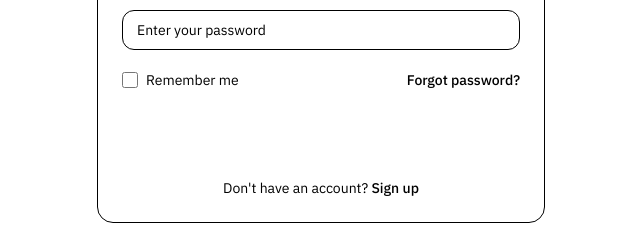
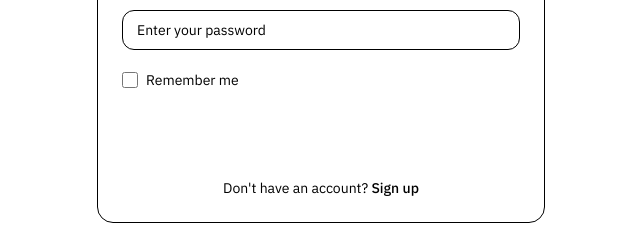
Before and after one commit to stagsz/AuditFlow, a Next.js app in the folder frontend/: page /login in a window 1280 px wide. Shown: the part 421-646 px from the top of the page, without its empty margins (319-959 px from the left). Built offline with nearby package versions, Linux system fonts and the light colour scheme.

Commit message:
Remove dead forgot-password link from login

```diff
--- a/frontend/src/app/(auth)/login/page.tsx
+++ b/frontend/src/app/(auth)/login/page.tsx
@@ -101,12 +101,6 @@ export default function LoginPage() {
                 />
                 <label htmlFor="remember-me" className="ml-2 text-sm text-[var(--text-muted)]">Remember me</label>
               </div>
-              <Link
-                href="/forgot-password"
-                className="text-sm text-[var(--brand-strong)] hover:text-[var(--brand)] font-medium transition-colors"
-              >
-                Forgot password?
-              </Link>
             </div>
 
             <Button type="submit" className="w-full" size="lg" loading={isSubmitting}>
```
